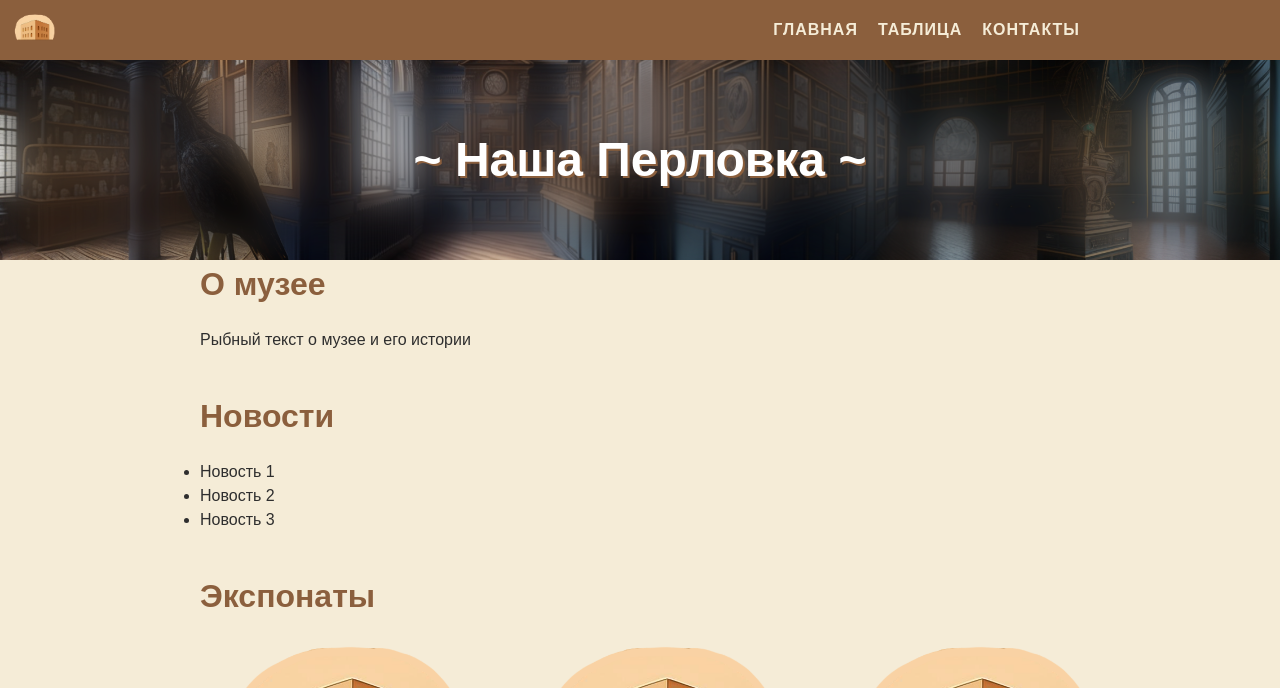
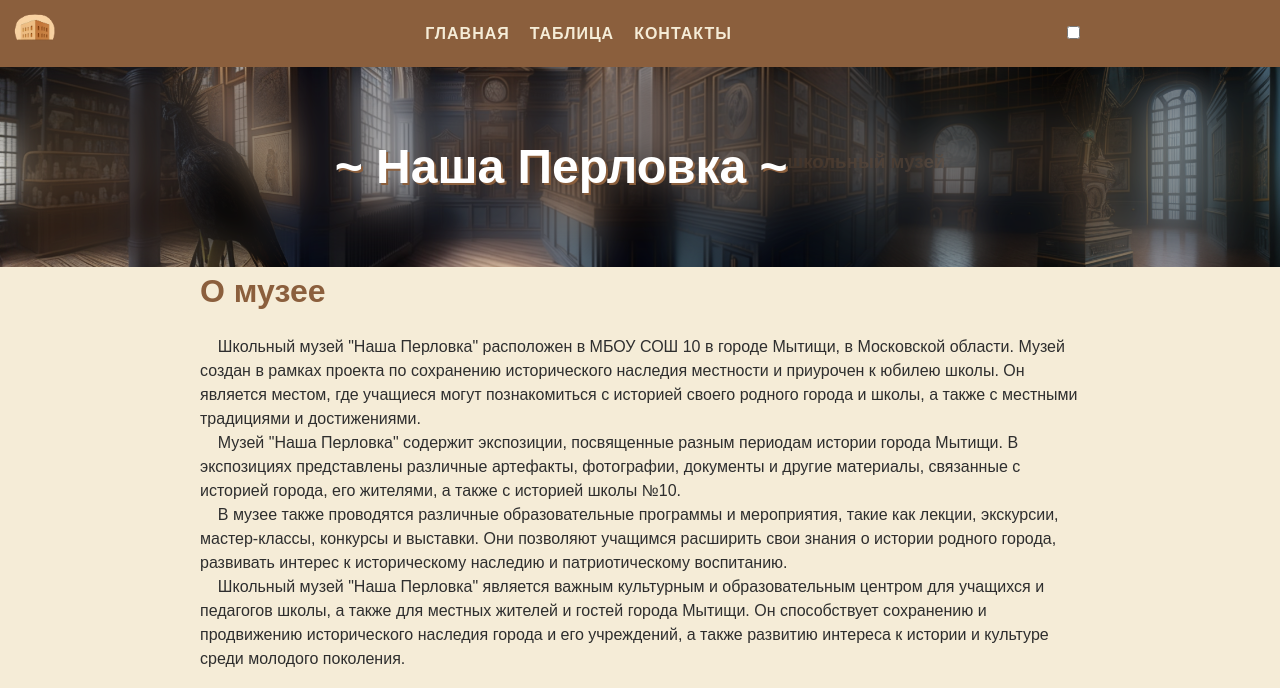
Before and after one commit to Trum-ok/museum, a Flask app: page / in a window 1280 px wide. Shown: the top 688 px of the page. Run offline with Flask 3, Linux system fonts and the light colour scheme; parts of the project's set-up code (start-up, migrations or seed data) failed here and were passed over.

Commit message:
Add files via upload

```diff
--- a/templates/index.html
+++ b/templates/index.html
@@ -2,6 +2,7 @@
 <html lang="ru">
 <head>
     <meta charset="UTF-8">
+    <meta name="viewport" content="width=device-width, initial-scale=1.0">
     <title>Музей "Наша Перловка"</title>
     <link rel="stylesheet" href="../static/style.css">
     <link rel="icon" type="image/png" href="../static/img/logo_mus.png">
@@ -9,60 +10,67 @@
 <body>
 <nav>
     <div class="logo-container">
+        <a href="/index/">
             <img src="../static/img/logo_mus.png" alt="Наша Перловка">
+        </a>
     </div>
+    <div class="default_menu">
         <ul>
             <li><a href="/index/">Главная</a></li>
             <li><a href="/table/">Таблица</a></li>
             <li><a href="/contacts/">Контакты</a></li>
         </ul>
+    </div>
+    <div class="drop">
+        <label for="burger" class="burger">
+            <input id="burger" type="checkbox">
+            <span></span>
+            <span></span>
+            <span></span>
+        </label>
+    </div>
 </nav>
 <header>
-    <h1>~ Наша Перловка ~</h1>
+    <h1 class="text-animation">~ Наша Перловка ~</h1>
+    <h3>школьный музей</h3>
 </header>
 <main>
     <section class="about_museum">
             <h2>О музее</h2>
-        <p>Рыбный текст о музее и его истории</p>
+        <div class="about_museum">
+            <p class="about_text">
+                &nbsp;&nbsp;&nbsp;&nbsp;Школьный музей "Наша Перловка" расположен в МБОУ СОШ 10 в городе Мытищи, в Московской области. Музей создан в рамках проекта по сохранению исторического наследия местности и приурочен к юбилею школы. Он является местом, где учащиеся могут познакомиться с историей своего родного города и школы, а также с местными традициями и достижениями.
+
+                <br>&nbsp;&nbsp;&nbsp;&nbsp;Музей "Наша Перловка" содержит экспозиции, посвященные разным периодам истории города Мытищи. В экспозициях представлены различные артефакты, фотографии, документы и другие материалы, связанные с историей города, его жителями, а также с историей школы №10.
+
+                <br>&nbsp;&nbsp;&nbsp;&nbsp;В музее также проводятся различные образовательные программы и мероприятия, такие как лекции, экскурсии, мастер-классы, конкурсы и выставки. Они позволяют учащимся расширить свои знания о истории родного города, развивать интерес к историческому наследию и патриотическому воспитанию.
+
+                <br>&nbsp;&nbsp;&nbsp;&nbsp;Школьный музей "Наша Перловка" является важным культурным и образовательным центром для учащихся и педагогов школы, а также для местных жителей и гостей города Мытищи. Он способствует сохранению и продвижению исторического наследия города и его учреждений, а также развитию интереса к истории и культуре среди молодого поколения.
+            </p>
+
+            <img src="../static/img/mus1.png" alt="">
+        </div>
+        <p> <br><br>&nbsp;&nbsp;&nbsp;&nbsp;<br><br><br>&nbsp;&nbsp;&nbsp;&nbsp;</p>
     </section>
-    <section class="news">
-        <h2>Новости</h2>
-        <ul>
-            <li>Новость 1</li>
-            <li>Новость 2</li>
-            <li>Новость 3</li>
-        </ul>
-    </section>
-    <section class="some_exhibits">
-        <h2>Экспонаты</h2>
-        <div class="slider-container">
-            <div class="slider">
-                <div class="card">
-                    <img src="../static/img/logo_mus.png" alt="Image 1">
-                    <h3>Название 1</h3>
-                    <p>Количество: 10</p>
-                    <p>Описание 1</p>
-                </div>
-                <div class="card">
-                    <img src="../static/img/logo_mus.png" alt="Image 2">
-                    <h3>Название 2</h3>
-                    <p>Количество: 15</p>
-                    <p>Описание 2</p>
-                </div>
-                <div class="card">
-                    <img src="../static/img/logo_mus.png" alt="Image 3">
-                    <h3>Название 3</h3>
-                    <p>Количество: 5</p>
-                    <p>Описание 3</p>
-                </div>
-                <!-- Добавьте еще карточки по аналогии -->
-            </div>
-        </div>
-        <script src="../static/slider.js"></script>
-    </section>
+<!--    <section class="news">-->
+<!--        <h2>Новости</h2>-->
+<!--        <ul>-->
+<!--            <li>Новость 1</li>-->
+<!--            <li>Новость 2</li>-->
+<!--            <li>Новость 3</li>-->
+<!--        </ul>-->
+<!--    </section>-->
+<!--    <section class="some_exhibits">-->
+<!--        <button class="cssbuttons-io">-->
+<!--&lt;!&ndash;            <a href="/table/">&ndash;&gt;-->
+<!--            <span>Наши экспонаты</span>-->
+<!--&lt;!&ndash;            </a>&ndash;&gt;-->
+<!--        </button>-->
+<!--    </section>-->
 </main>
 <footer>
     <p>&copy; Наша Перловка 2023</p>
 </footer>
+<script src="../static/onload.js"></script>
 </body>
 </html>
```
Also changed, not shown: templates/contacts.html (+18 -5 lines), templates/table.html (+12 -0 lines). Lines whose indentation alone changed are shown as unchanged.
